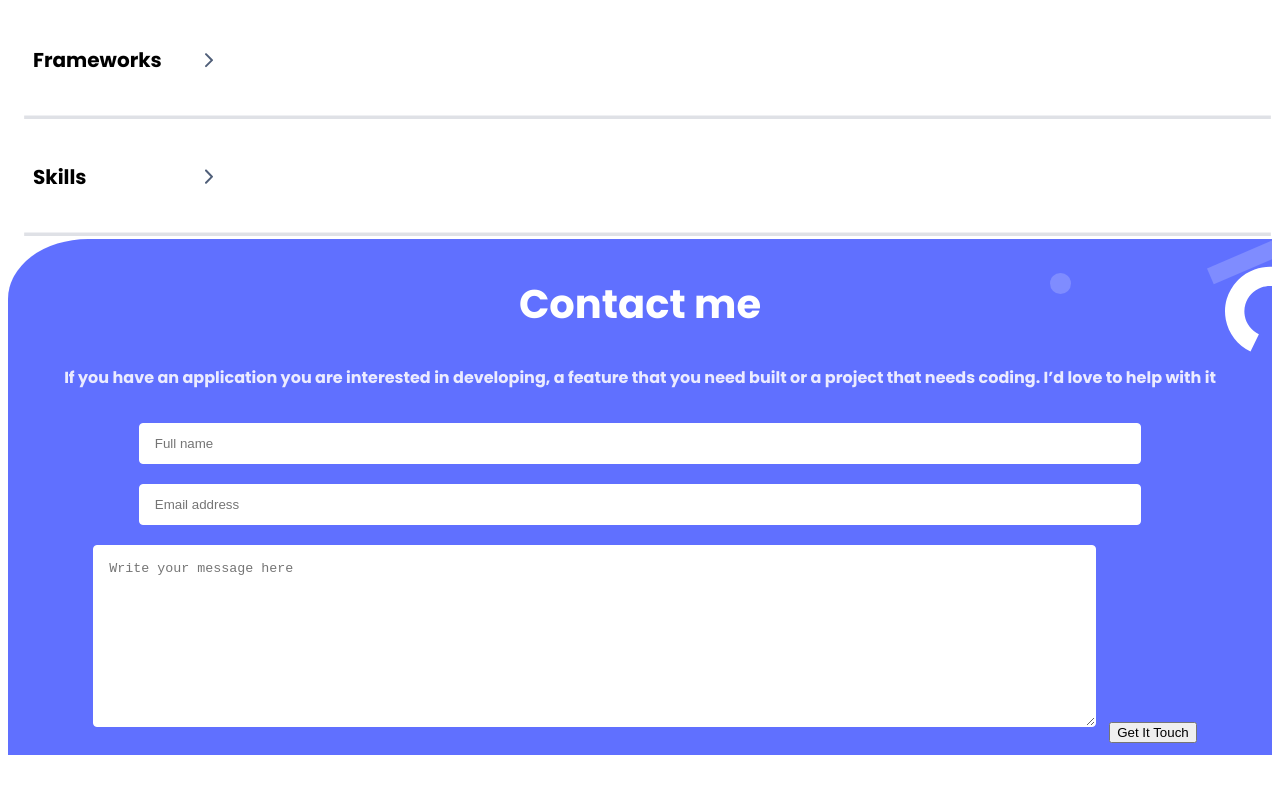
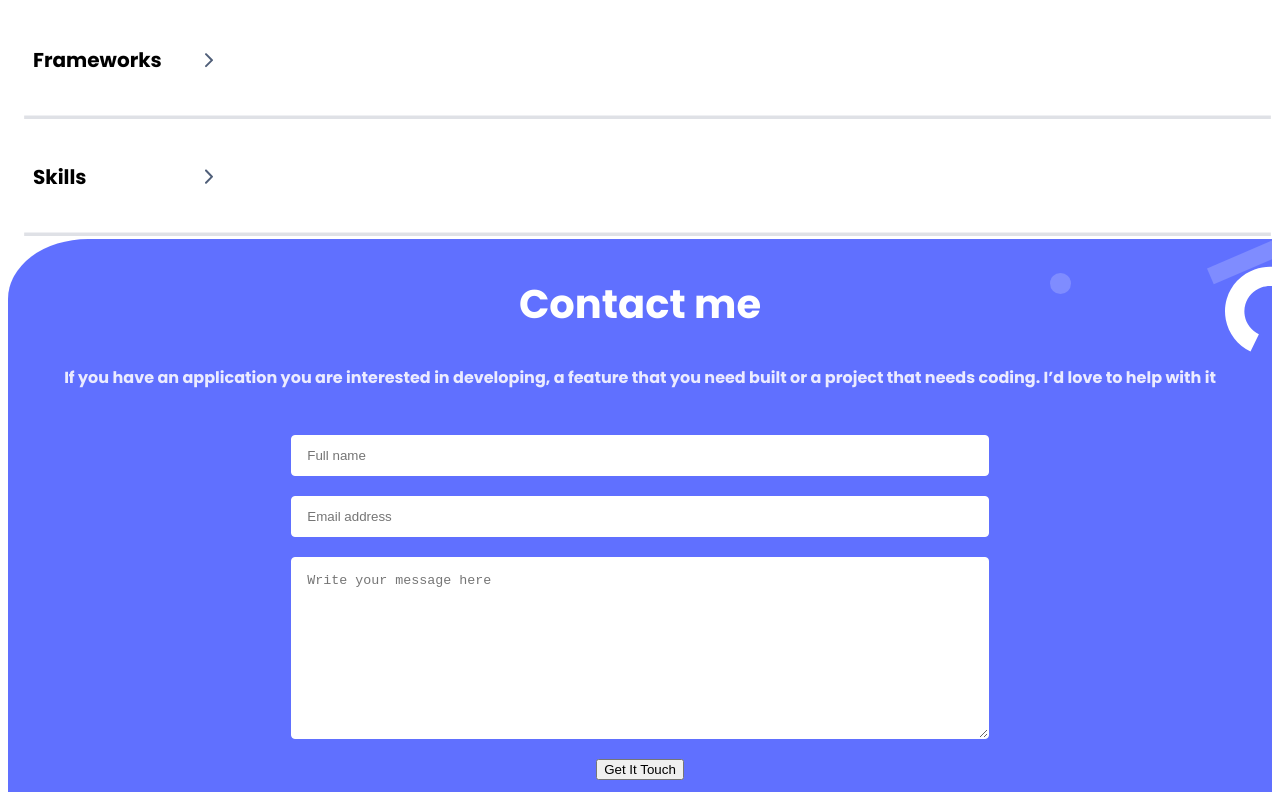
Before and after one commit to henrycode460/Portfolio-Mobile-Version-Skeleton, a website: page index.html in a window 1280 px wide. Shown: the part 3532-4332 px from the top of the page. Before the commit the page ends 4295 px from the top, so only its background shows below. Drawn offline with Linux system fonts and the light colour scheme.

Commit message:
Fix Form Class names

```diff
--- a/index.html
+++ b/index.html
@@ -265,6 +265,9 @@
                 <p class="contact-paragraph">
                     If you have an application you are interested in developing, a feature that you need built or a project that needs coding. I’d love to help with it
                 </p>
+
+            </div>
+            <div class="contact-heading text-center">
                 <form id="contact-form" class="contact-form-form" action="#">
                     <input class="form-control" type="text" name="name" placeholder="Full name" />
                     <input class="form-control" type="email" name="email" id="email" placeholder="Email address" />
```
